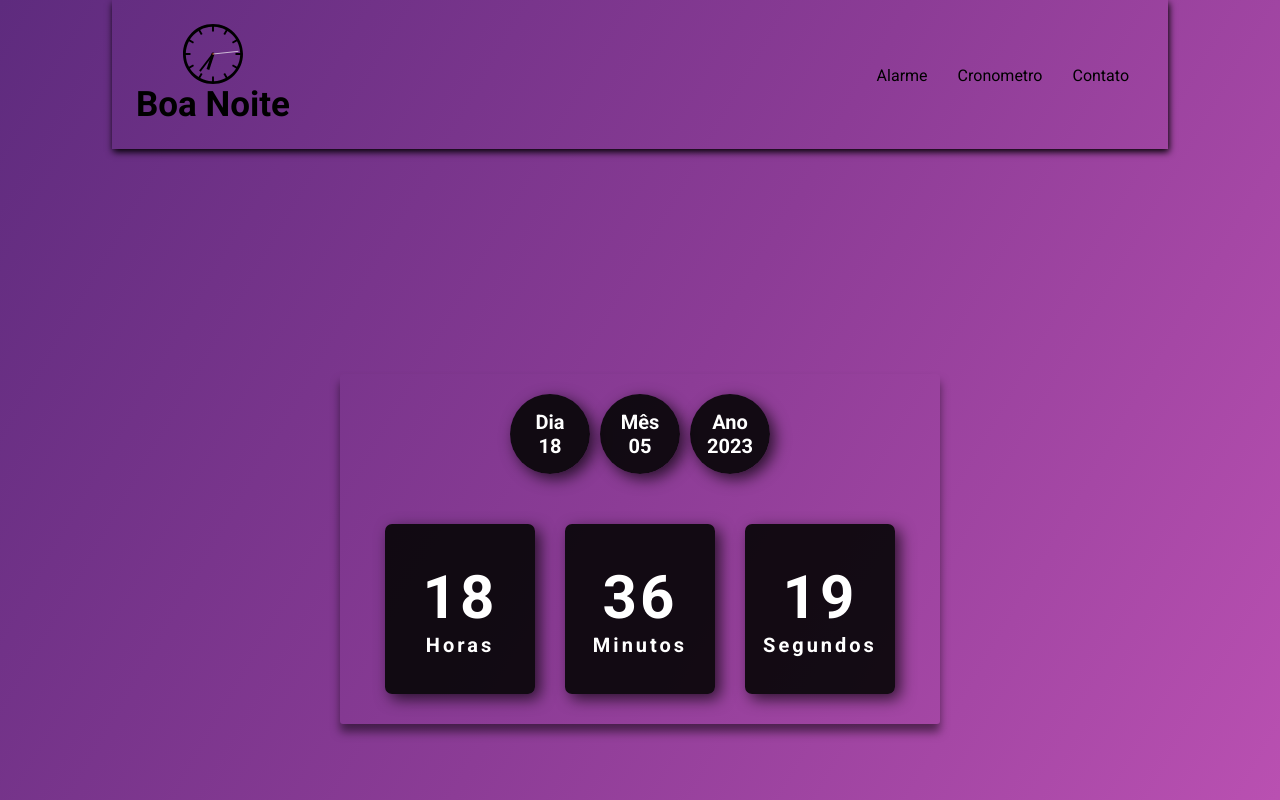
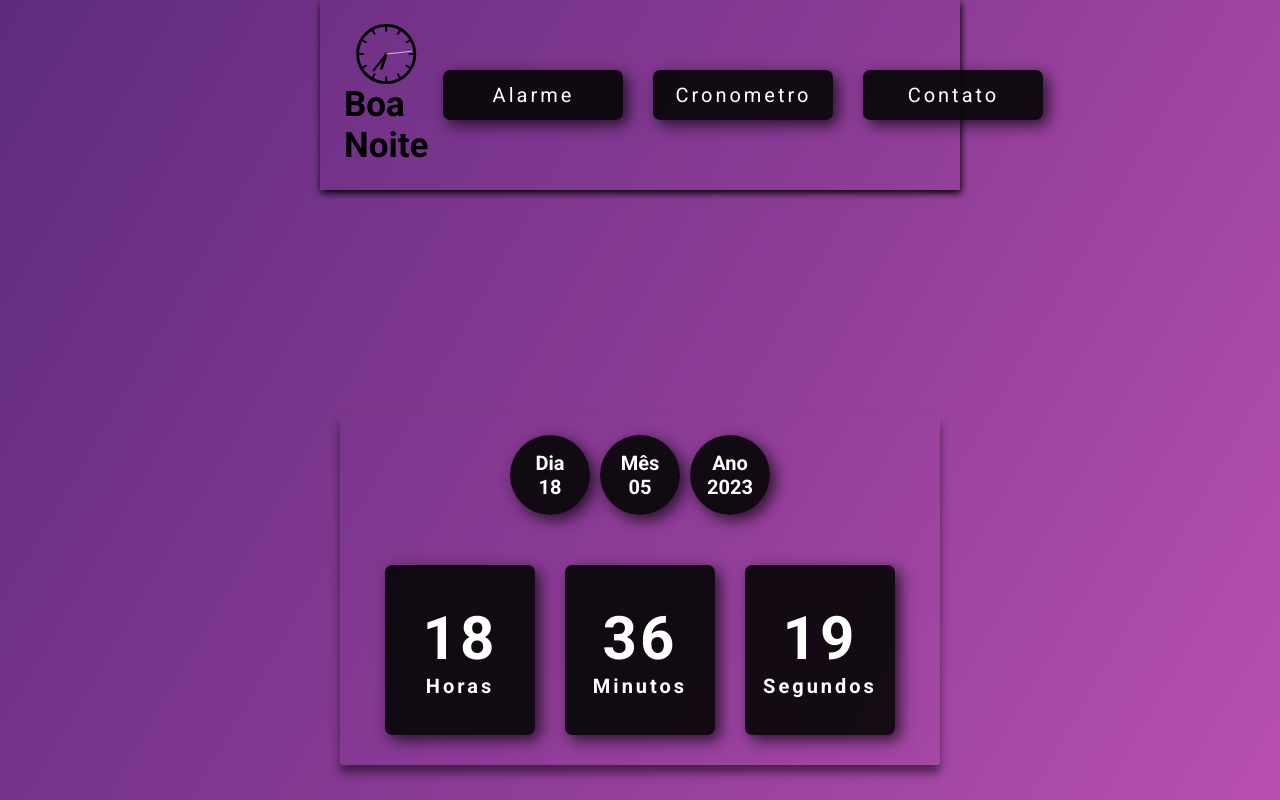
Before and after one commit to d-Vegas/Relogio_Digital, a plain HTML site: page index.html in a window 1280 px wide. Shown: the top 800 px of the page. Drawn offline with Linux system fonts and the light colour scheme.

Commit message:
Navbar and features

```diff
--- a/assets/css/style.css
+++ b/assets/css/style.css
@@ -13,10 +13,9 @@ html, body {
 }
 
 header {
-  font-family: 'Poppins', sans-serif;
   background-color: #00000000;
   box-shadow: 1px 3px 7px black;
-  margin: 0 7rem;
+  margin: 0 20rem;
 }
 
 .nav-bar {
@@ -34,6 +33,20 @@ header {
   display: flex;
   align-items: center;
   justify-content: center;
+  color: #fff;
+
+}
+
+li{
+  background: rgba(5, 5, 5, .9);
+  box-shadow: 5px 5px 15px rgba(0, 0, 0, .7);
+  border-radius: 7px;
+  letter-spacing: 3px;
+  width: 180px;
+  height: 50px;
+  display: flex;
+  align-items: center;
+  justify-content: center;
 }
 
 .nav-list ul{
@@ -43,12 +56,19 @@ header {
 }
 
 .nav-item{
+  font-size: 20px;
   margin: 0 15px;
+  transition: transform .2s;
+}
+
+.nav-item:hover{
+  transform: scale(1.2);
 }
 
 .nav-link{
+  font-family: 'Roboto';
   text-decoration: none;
-  font-size: 1.15rem;
+  font-size: 1.25rem;
   color: #fff;
   font-weight: 400;
 }
--- a/index.html
+++ b/index.html
@@ -93,7 +93,7 @@
                 <ul>
                     <li class="nav-item"><a href="#" class="nav-link"></a>Alarme</li>
                     <li class="nav-item"><a href="#" class="nav-link"></a>Cronometro</li>
-                    <li class="nav-item"><a href="#" class="nav-link"></a>Contato</li>
+                    <li class="nav-item"><a href="https://www.instagram.com/lucasy_ss/" class="nav-link" target="_blank">Contato</a></li>
                 </ul>
             </div>
         </nav>
```
